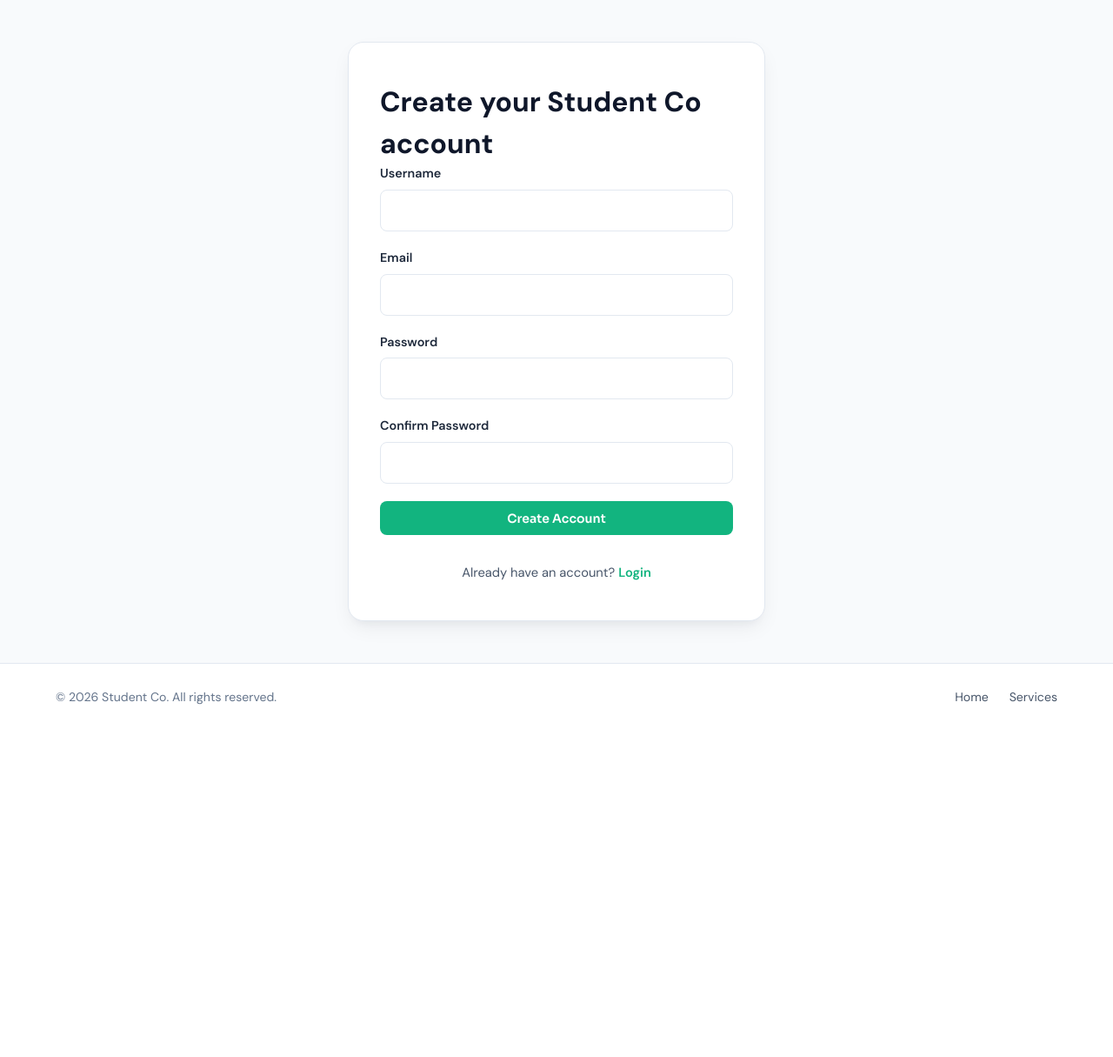
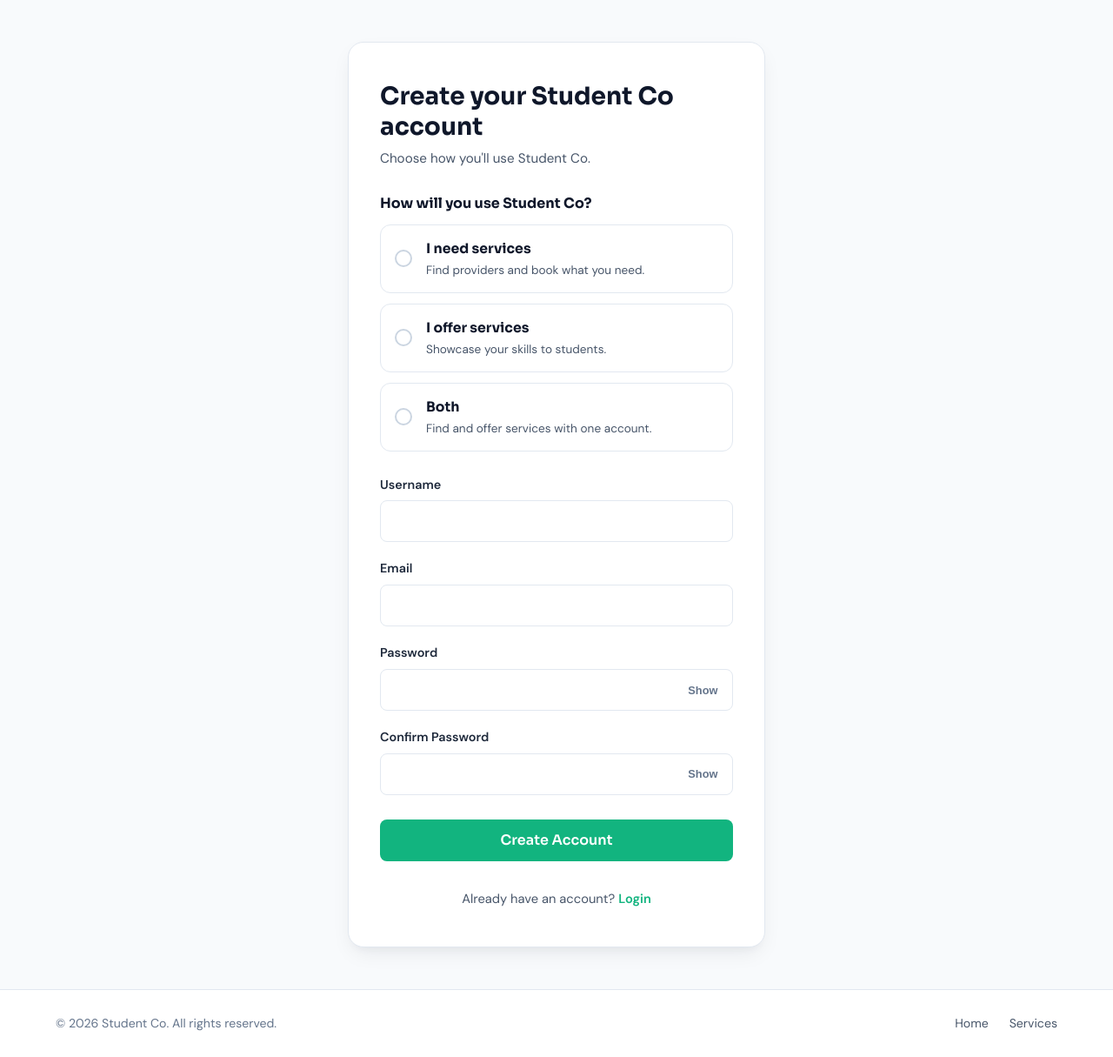
Before and after one commit to thandekamamnguni-glitch/student-co, a Django app: page /accounts/register/ in a window 1280 px wide. Shown: the part 73-1288 px from the top of the page at 87% size. Before the commit the page ends 883 px from the top, so only its background shows below. Run offline with Django 5.2, Linux system fonts and the light colour scheme.

Commit message:
feat(ui): register page with role picker and client-side validation

```diff
--- a/static/css/pages/register.css
+++ b/static/css/pages/register.css
@@ -236,3 +236,122 @@
 .auth-footer a:hover {
   text-decoration: underline;
 }
+
+
+/* ===== Role picker (How will you use Student Co?) ===== */
+.role-picker {
+  border: 0;
+  padding: 0;
+  margin: 0 0 0.5rem;
+  display: grid;
+  gap: 0.75rem;
+  min-width: 0;
+}
+
+.role-picker legend {
+  font-family: var(--font-heading);
+  font-size: 1rem;
+  font-weight: 700;
+  color: var(--navy-900);
+  margin-bottom: 0.75rem;
+  padding: 0;
+}
+
+.role-card {
+  position: relative;
+  display: block;
+  cursor: pointer;
+}
+
+/* hide the native radio but keep it accessible */
+.role-card input {
+  position: absolute;
+  opacity: 0;
+  inset: 0;
+  width: 100%;
+  height: 100%;
+  margin: 0;
+  cursor: pointer;
+}
+
+.role-body {
+  position: relative;
+  display: block;
+  padding: 1rem 1rem 1rem 3.25rem;
+  border: 1.5px solid var(--navy-200);
+  border-radius: var(--radius-md);
+  background: #fff;
+  transition: border-color 0.15s ease, background 0.15s ease,
+              box-shadow 0.15s ease, transform 0.15s ease;
+}
+
+/* custom radio circle */
+.role-body::before {
+  content: "";
+  position: absolute;
+  left: 1rem;
+  top: 50%;
+  transform: translateY(-50%);
+  width: 20px;
+  height: 20px;
+  border: 2px solid var(--navy-300);
+  border-radius: 50%;
+  background: #fff;
+  transition: border-color 0.15s ease, background 0.15s ease, box-shadow 0.15s ease;
+}
+
+.role-body strong {
+  display: block;
+  font-family: var(--font-heading);
+  font-size: 0.98rem;
+  color: var(--navy-900);
+  margin-bottom: 0.15rem;
+}
+
+.role-body small {
+  display: block;
+  font-size: 0.85rem;
+  color: var(--navy-600);
+  line-height: 1.4;
+}
+
+.role-card:hover .role-body {
+  border-color: var(--green-500);
+  transform: translateY(-1px);
+}
+
+/* selected state */
+.role-card input:checked + .role-body {
+  border-color: var(--green-500);
+  background: var(--green-50);
+  box-shadow: 0 0 0 3px var(--green-100);
+}
+
+.role-card input:checked + .role-body::before {
+  border-color: var(--green-500);
+  background: var(--green-500);
+  box-shadow: inset 0 0 0 4px #fff;
+}
+
+.role-card input:focus-visible + .role-body {
+  outline: 2px solid var(--green-600);
+  outline-offset: 2px;
+}
+
+/* compact two-up version used on the login page */
+.role-picker-compact {
+  grid-template-columns: 1fr 1fr;
+}
+
+.role-picker-compact legend {
+  grid-column: 1 / -1;
+}
+
+.role-picker-compact .role-body {
+  padding: 0.8rem 1rem;
+  text-align: center;
+}
+
+.role-picker-compact .role-body::before {
+  display: none;
+}
--- a/static/js/pages/register.js
+++ b/static/js/pages/register.js
@@ -1,91 +1,74 @@
 /**
- * Student Co - Register & Password Toggle Functionality
- * Path: static/js/pages/accounts.js
+ * Student Co - Register page: password toggle, validation, submit state
+ * Path: static/js/pages/register.js
  */
+document.addEventListener('DOMContentLoaded', () => {
+  const form = document.getElementById('register-form');
+  if (!form) return;
 
-document.addEventListener('DOMContentLoaded', () => {
-  // 1. Password toggles
-  const toggleButtons = document.querySelectorAll('.btn-toggle-pwd');
-  toggleButtons.forEach((btn) => {
+  const submitBtn = form.querySelector('.btn-submit');
+
+  // Password show/hide
+  form.querySelectorAll('.btn-toggle-pwd').forEach((btn) => {
     btn.addEventListener('click', () => {
-      const wrapper = btn.closest('.password-wrapper');
-      const input = wrapper ? wrapper.querySelector('input') : null;
+      const input = btn.closest('.password-wrapper')?.querySelector('input');
       if (!input) return;
-
-      const isPassword = input.type === 'password';
-      input.type = isPassword ? 'text' : 'password';
-      btn.textContent = isPassword ? 'Hide' : 'Show';
+      const show = input.type === 'password';
+      input.type = show ? 'text' : 'password';
+      btn.textContent = show ? 'Hide' : 'Show';
     });
   });
 
-  // 2. Validation & Submission
-  const registerForm = document.getElementById('register-form');
-  if (!registerForm) return;
-
-  const usernameInput = document.getElementById('username');
-  const emailInput = document.getElementById('email');
-  const passwordInput = document.getElementById('password');
-  const confirmPasswordInput = document.getElementById('confirm_password');
-  const submitBtn = registerForm.querySelector('.btn-submit');
-
-  function clearError(input, errorId) {
-    if (input) input.classList.remove('input-error');
-    const err = document.getElementById(errorId);
+  // Error helpers (look up the span by data-error-for)
+  function setError(name, message) {
+    const err = form.querySelector('[data-error-for="' + name + '"]');
+    const input = form.elements[name];
+    const el = input && input.length ? null : input; // radio groups have no single input
     if (err) {
-      err.textContent = '';
-      err.classList.remove('active');
+      err.textContent = message || '';
+      err.classList.toggle('active', !!message);
     }
+    if (el) el.classList.toggle('input-error', !!message);
   }
 
-  function setError(input, errorId, message) {
-    if (input) input.classList.add('input-error');
-    const err = document.getElementById(errorId);
-    if (err) {
-      err.textContent = message;
-      err.classList.add('active');
-    }
-  }
+  // Clear an error when the user edits that field
+  ['username', 'email', 'password', 'confirm_password'].forEach((name) => {
+    const input = form.elements[name];
+    if (input) input.addEventListener('input', () => setError(name, ''));
+  });
+  form.querySelectorAll('input[name="account_type"]').forEach((r) =>
+    r.addEventListener('change', () => setError('account_type', ''))
+  );
 
-  [
-    [usernameInput, 'username-error'],
-    [emailInput, 'email-error'],
-    [passwordInput, 'password-error'],
-    [confirmPasswordInput, 'confirm-error'],
-  ].forEach(([input, errorId]) => {
-    if (input) {
-      input.addEventListener('input', () => clearError(input, errorId));
-    }
-  });
+  form.addEventListener('submit', (e) => {
+    let ok = true;
 
-  registerForm.addEventListener('submit', (e) => {
-    let isValid = true;
-
-    if (usernameInput && usernameInput.value.trim().length < 3) {
-      setError(usernameInput, 'username-error', 'Username must be at least 3 characters.');
-      isValid = false;
+    if (!form.querySelector('input[name="account_type"]:checked')) {
+      setError('account_type', 'Choose how you will use Student Co.');
+      ok = false;
     }
 
-    const emailRegex = /^[^\s@]+@[^\s@]+\.[^\s@]+$/;
-    if (emailInput && !emailRegex.test(emailInput.value.trim())) {
-      setError(emailInput, 'email-error', 'Please enter a valid email address.');
-      isValid = false;
+    if (form.elements['username'].value.trim().length < 3) {
+      setError('username', 'Username must be at least 3 characters.');
+      ok = false;
     }
 
-    if (passwordInput && passwordInput.value.length < 6) {
-      setError(passwordInput, 'password-error', 'Password must be at least 6 characters.');
-      isValid = false;
+    if (!/^[^\s@]+@[^\s@]+\.[^\s@]+$/.test(form.elements['email'].value.trim())) {
+      setError('email', 'Please enter a valid email address.');
+      ok = false;
     }
 
-    if (
-      passwordInput &&
-      confirmPasswordInput &&
-      passwordInput.value !== confirmPasswordInput.value
-    ) {
-      setError(confirmPasswordInput, 'confirm-error', 'Passwords do not match.');
-      isValid = false;
+    if (form.elements['password'].value.length < 6) {
+      setError('password', 'Password must be at least 6 characters.');
+      ok = false;
     }
 
-    if (!isValid) {
+    if (form.elements['password'].value !== form.elements['confirm_password'].value) {
+      setError('confirm_password', 'Passwords do not match.');
+      ok = false;
+    }
+
+    if (!ok) {
       e.preventDefault();
       return;
     }
--- a/templates/accounts/register.html
+++ b/templates/accounts/register.html
@@ -10,38 +10,66 @@
 {% block content %}
 <div class="auth-wrapper">
     <div class="auth-card">
-        <h1>Create your Student Co account</h1>
+        <div class="auth-header">
+            <h1>Create your Student Co account</h1>
+            <p class="auth-sub">Choose how you'll use Student Co.</p>
+        </div>
 
         {% if error %}
-        <div class="alert alert-error">
-            <p>{{ error }}</p>
-        </div>
+        <div class="alert alert-error" role="alert">{{ error }}</div>
         {% endif %}
 
-        <form method="POST" class="auth-form" id="register-form">
+        <form method="POST" class="auth-form" id="register-form" novalidate>
             {% csrf_token %}
+
+            <fieldset class="role-picker">
+                <legend>How will you use Student Co?</legend>
+                <label class="role-card">
+                    <input type="radio" name="account_type" value="seeker" {% if request.POST.account_type == 'seeker' %}checked{% endif %} required>
+                    <span class="role-body"><strong>I need services</strong><small>Find providers and book what you need.</small></span>
+                </label>
+                <label class="role-card">
+                    <input type="radio" name="account_type" value="provider" {% if request.POST.account_type == 'provider' %}checked{% endif %}>
+                    <span class="role-body"><strong>I offer services</strong><small>Showcase your skills to students.</small></span>
+                </label>
+                <label class="role-card">
+                    <input type="radio" name="account_type" value="both" {% if request.POST.account_type == 'both' %}checked{% endif %}>
+                    <span class="role-body"><strong>Both</strong><small>Find and offer services with one account.</small></span>
+                </label>
+                <span class="field-error" data-error-for="account_type"></span>
+            </fieldset>
 
             <div class="form-group">
                 <label for="username">Username</label>
-                <input type="text" id="username" name="username" required>
+                <input type="text" id="username" name="username" value="{{ request.POST.username }}" required>
+                <span class="field-error" data-error-for="username"></span>
             </div>
 
             <div class="form-group">
                 <label for="email">Email</label>
-                <input type="email" id="email" name="email" required>
+                <input type="email" id="email" name="email" value="{{ request.POST.email }}" required>
+                <span class="field-error" data-error-for="email"></span>
             </div>
 
             <div class="form-group">
                 <label for="password">Password</label>
-                <input type="password" id="password" name="password" required>
+                <div class="password-wrapper">
+                    <input type="password" id="password" name="password" required>
+                    <button type="button" class="btn-toggle-pwd" data-toggle="password">Show</button>
+                </div>
+                <span class="field-error" data-error-for="password"></span>
             </div>
 
             <div class="form-group">
                 <label for="confirm_password">Confirm Password</label>
-                <input type="password" id="confirm_password" name="confirm_password" required>
+                <div class="password-wrapper">
+                    <input type="password" id="confirm_password" name="confirm_password" required>
+                    <button type="button" class="btn-toggle-pwd" data-toggle="confirm_password">Show</button>
+                </div>
+                <span class="field-error" data-error-for="confirm_password"></span>
             </div>
 
-            <button type="submit" class="btn btn-primary btn-block">Create Account</button>
+            <button type="submit" class="btn-submit" id="register-submit">Create Account</button>
         </form>
 
         <p class="auth-footer">
```
